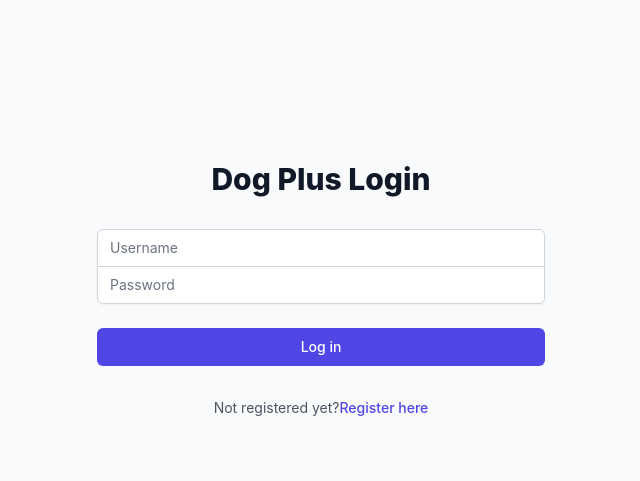
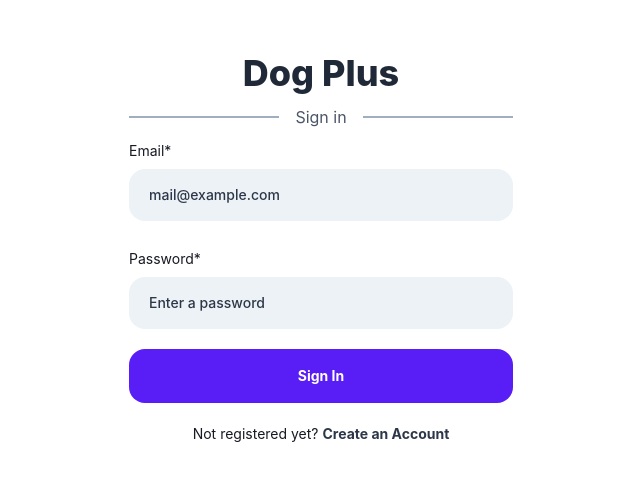
Before and after one commit to DogPlus/DogPlus, a React (Create React App) app in the folder frontend/dogplus-frontend/: page /auth in a window 1280 px wide. Shown: the part 123-604 px from the top of the page, without its empty margins (319-959 px from the left). Built offline with nearby package versions, Linux system fonts and the light colour scheme.

Commit message:
feat: refactor login page UI

```diff
--- a/frontend/dogplus-frontend/src/pages/loginPage.tsx
+++ b/frontend/dogplus-frontend/src/pages/loginPage.tsx
@@ -1,4 +1,4 @@
-import React, { FormEvent, ChangeEvent, useState } from "react";
+import { ChangeEvent, FormEvent, useState } from "react";
 import { NavLink } from "react-router-dom";
 
 export const LoginPage = () => {
@@ -15,72 +15,75 @@
 
   const handleSubmit = (event: FormEvent) => {
     event.preventDefault();
-    // Handle login logic here
     console.log(
       `Logging in with username: ${username} and password: ${password}`
     );
+    // Handle login logic here
   };
 
   return (
-    <div className="min-h-screen flex items-center justify-center bg-gray-50 py-12 px-4 sm:px-6 lg:px-8">
-      <div className="max-w-md w-full space-y-8">
-        <div>
-          <h2 className="mt-6 text-center text-3xl font-extrabold text-gray-900">
-            Dog Plus Login
-          </h2>
+    <div className="bg-white rounded-lg py-5">
+      <div className="container flex flex-col mx-auto bg-white rounded-lg pt-12 my-5">
+        <div className="flex justify-center w-full h-full my-auto xl:gap-14 lg:justify-normal md:gap-5 draggable">
+          <div className="flex items-center justify-center w-full lg:p-12">
+            <div className="flex items-center xl:p-10">
+              <form
+                onSubmit={handleSubmit}
+                className="flex flex-col w-full h-full pb-6 text-center bg-white rounded-3xl"
+              >
+                <h3 className="mb-3 text-4xl font-extrabold text-dark-grey-900">
+                  Dog Plus
+                </h3>
+                <div className="flex items-center mb-3">
+                  <hr className="h-0 border-b border-solid border-grey-500 grow" />
+                  <p className="mx-4 text-grey-600">Sign in</p>
+                  <hr className="h-0 border-b border-solid border-grey-500 grow" />
                 </div>
-        <form className="mt-8 space-y-6" onSubmit={handleSubmit}>
-          <div className="rounded-md shadow-sm -space-y-px">
-            <div>
-              <label htmlFor="username" className="sr-only">
-                Username
+                <label
+                  htmlFor="username"
+                  className="mb-2 text-sm text-start text-grey-900"
+                >
+                  Email*
                 </label>
                 <input
                   id="username"
-                name="username"
-                type="text"
+                  type="email"
                   value={username}
                   onChange={handleUsernameChange}
-                required
-                className="appearance-none rounded-none relative block w-full px-3 py-2 border border-gray-300 placeholder-gray-500 text-gray-900 rounded-t-md focus:outline-none focus:ring-indigo-500 focus:border-indigo-500 focus:z-10 sm:text-sm"
-                placeholder="Username"
+                  placeholder="mail@example.com"
+                  className="flex items-center w-full px-5 py-4 mr-2 text-sm font-medium outline-none focus:bg-grey-400 mb-7 placeholder:text-grey-700 bg-grey-200 text-dark-grey-900 rounded-2xl"
                 />
-            </div>
-            <div>
-              <label htmlFor="password" className="sr-only">
-                Password
+                <label
+                  htmlFor="password"
+                  className="mb-2 text-sm text-start text-grey-900"
+                >
+                  Password*
                 </label>
                 <input
                   id="password"
-                name="password"
                   type="password"
                   value={password}
                   onChange={handlePasswordChange}
-                required
-                className="appearance-none rounded-none relative block w-full px-3 py-2 border border-gray-300 placeholder-gray-500 text-gray-900 rounded-b-md focus:outline-none focus:ring-indigo-500 focus:border-indigo-500 focus:z-10 sm:text-sm"
-                placeholder="Password"
+                  placeholder="Enter a password"
+                  className="flex items-center w-full px-5 py-4 mb-5 mr-2 text-sm font-medium outline-none focus:bg-grey-400 placeholder:text-grey-700 bg-grey-200 text-dark-grey-900 rounded-2xl"
                 />
+                {/* Additional UI elements here */}
+                <button
+                  className="w-full px-6 py-5 mb-5 text-sm font-bold leading-none text-white transition duration-300 md:w-96 rounded-2xl hover:bg-purple-blue-600 focus:ring-4 focus:ring-purple-blue-100 bg-purple-blue-500"
+                  type="button"
+                >
+                  Sign In
+                </button>
+                <p className="text-sm leading-relaxed text-grey-900">
+                  Not registered yet?{" "}
+                  <NavLink to="/register" className="font-bold text-grey-700">
+                    Create an Account
+                  </NavLink>
+                </p>
+              </form>
             </div>
           </div>
-
-          <div>
-            <button
-              type="submit"
-              className="group relative w-full flex justify-center py-2 px-4 border border-transparent text-sm font-medium rounded-md text-white bg-indigo-600 hover:bg-indigo-700 focus:outline-none focus:ring-2 focus:ring-offset-2 focus:ring-indigo-500"
-            >
-              Log in
-            </button>
         </div>
-        </form>
-        <p className="mt-2 text-center text-sm text-gray-600">
-          Not registered yet?
-          <NavLink
-            to="/register"
-            className="font-medium text-indigo-600 hover:text-indigo-500 "
-          >
-            Register here
-          </NavLink>
-        </p>
       </div>
     </div>
   );
```
Lines whose indentation alone changed are shown as unchanged.
